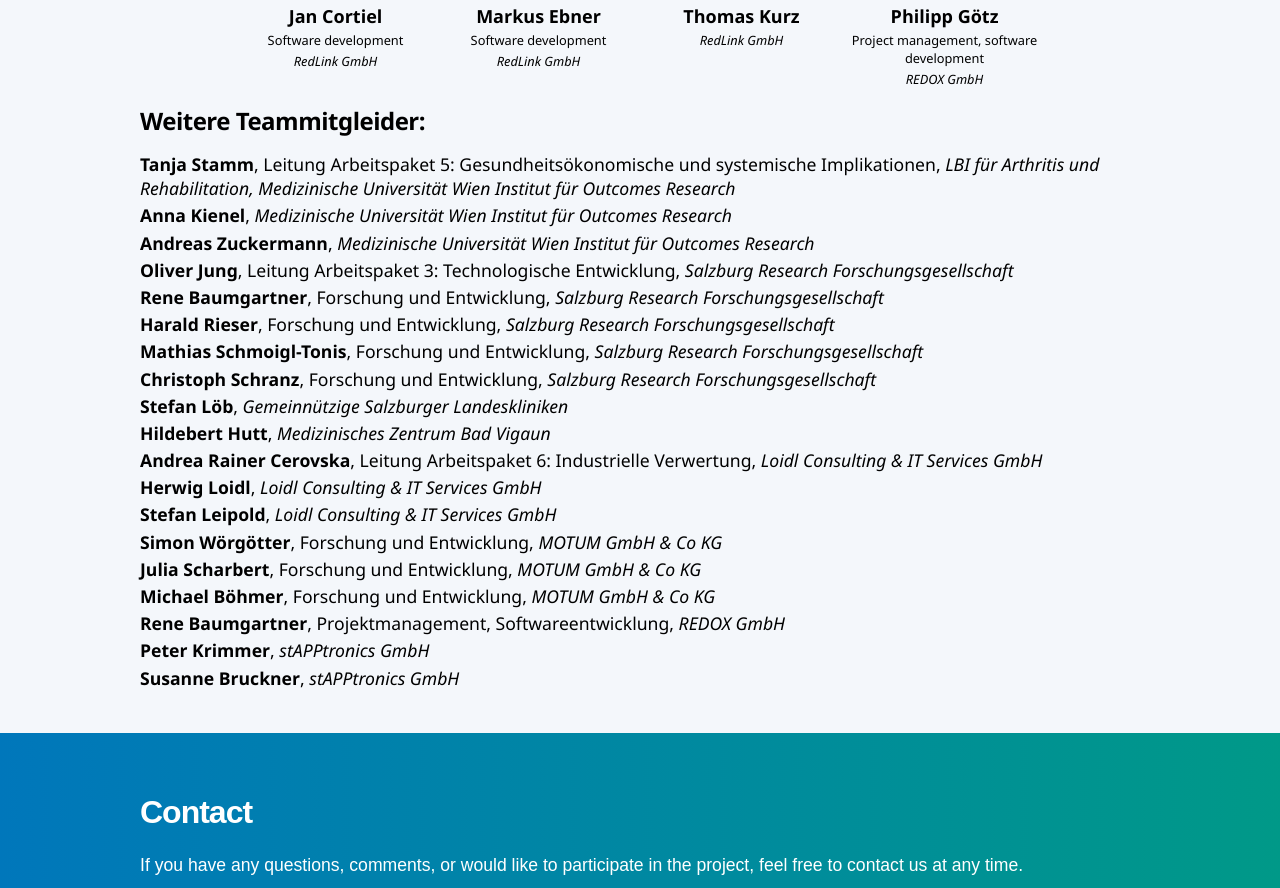
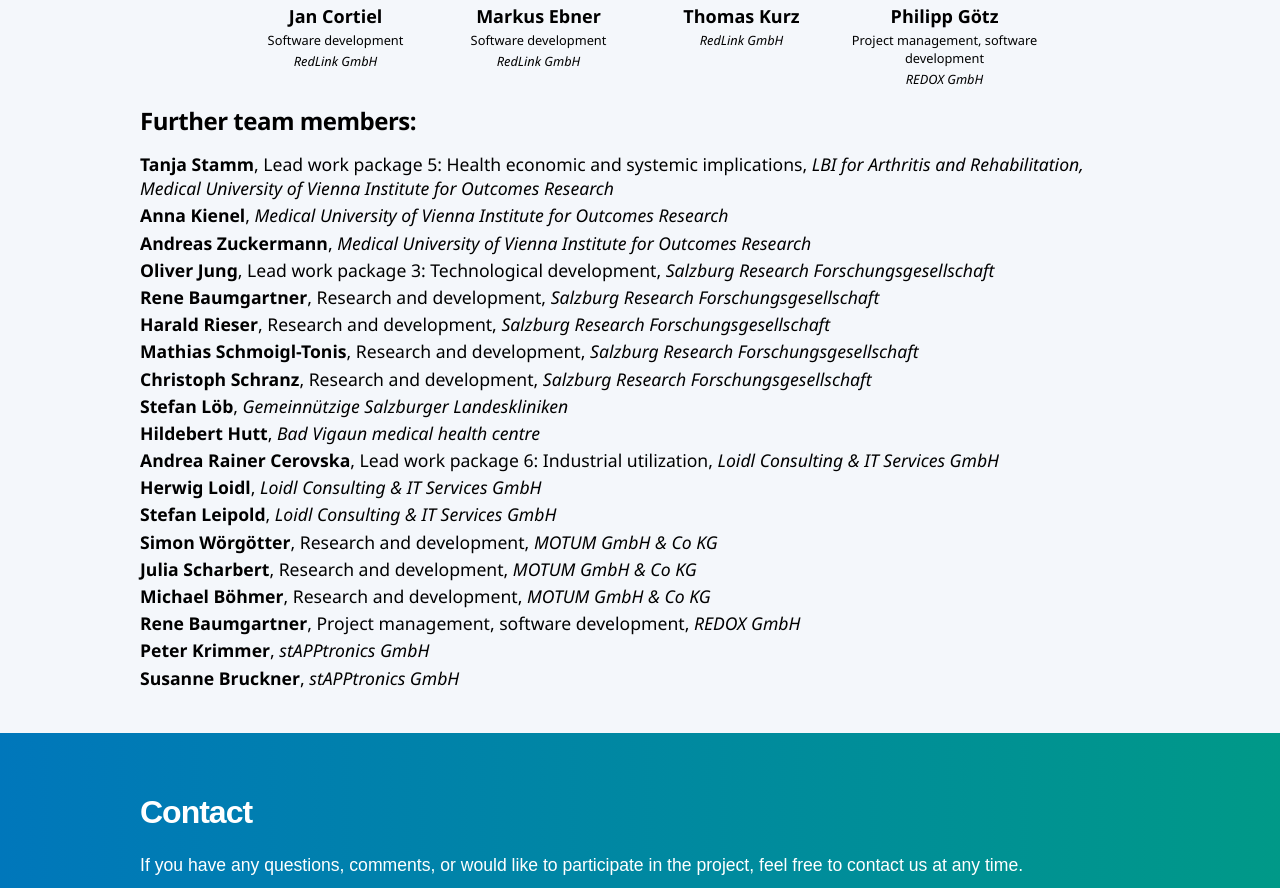
Before and after one commit to Prehab2Rehab/prehab2rehab.github.io, a React (Vite) app: page / in a window 1280 px wide. Shown: the part 5319-6207 px from the top of the page. Built offline with nearby package versions, Linux system fonts and the light colour scheme.

Commit message:
add all team members english

```diff
--- /dev/null
+++ b/src/locales/en/team-all.md
@@ -0,0 +1,39 @@
+## Further team members:
+
+**Tanja Stamm**, Lead work package 5: Health economic and systemic implications, *LBI for Arthritis and Rehabilitation, Medical University of Vienna Institute for Outcomes Research*
+
+**Anna Kienel**, *Medical University of Vienna Institute for Outcomes Research*
+
+**Andreas Zuckermann**, *Medical University of Vienna Institute for Outcomes Research*
+
+**Oliver Jung**, Lead work package 3: Technological development, *Salzburg Research Forschungsgesellschaft*
+
+**Rene Baumgartner**, Research and development, *Salzburg Research Forschungsgesellschaft*
+
+**Harald Rieser**, Research and development, *Salzburg Research Forschungsgesellschaft*
+
+**Mathias Schmoigl-Tonis**, Research and development, *Salzburg Research Forschungsgesellschaft*
+
+**Christoph Schranz**, Research and development, *Salzburg Research Forschungsgesellschaft*
+
+**Stefan Löb**, *Gemeinnützige Salzburger Landeskliniken*
+
+**Hildebert Hutt**, *Bad Vigaun medical health centre*
+
+**Andrea Rainer Cerovska**, Lead work package 6: Industrial utilization, *Loidl Consulting & IT Services GmbH*
+
+**Herwig Loidl**, *Loidl Consulting & IT Services GmbH*
+
+**Stefan Leipold**, *Loidl Consulting & IT Services GmbH*
+
+**Simon Wörgötter**, Research and development, *MOTUM GmbH & Co KG*
+
+**Julia Scharbert**, Research and development, *MOTUM GmbH & Co KG*
+
+**Michael Böhmer**, Research and development, *MOTUM GmbH & Co KG*
+
+**Rene Baumgartner**, Project management, software development, *REDOX GmbH*
+
+**Peter Krimmer**, *stAPPtronics GmbH*
+
+**Susanne Bruckner**, *stAPPtronics GmbH*
--- a/src/locales/en/translation.js
+++ b/src/locales/en/translation.js
@@ -6,6 +6,7 @@
 import journeyMD from './journey.md?raw';
 import impressumMD from './impressum.md?raw';
 import privacyPolicyMD from './privacyPolicy.md?raw';
+import teamAllMD from './team-all.md?raw'
 
 const en = {
   menu: {
@@ -120,7 +121,8 @@
       people: [
         { role: "Project management, software development" }
       ]
-    }
+    },
+    all: teamAllMD
   },
   contact: {
     heading: "Contact",
```
